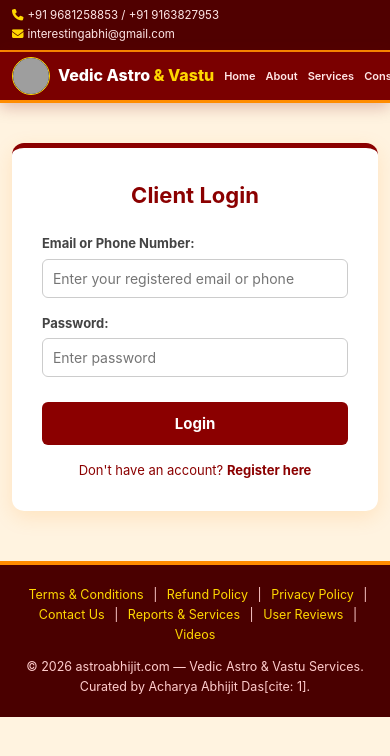
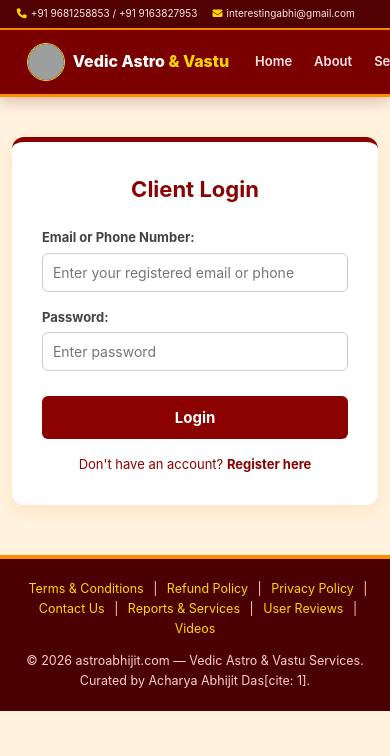
Before and after one commit to sduttapc-dot/astro-website, a website: page auth.html in a window 390 px wide. Drawn offline with Linux system fonts and the light colour scheme; grey boxes are pictures that could not be loaded.

Commit message:
Restore user chip and navbar overflow styles

```diff
--- a/style.css
+++ b/style.css
@@ -93,4 +93,40 @@ html, body {
     max-width: 100% !important;
     box-sizing: border-box !important;
   }
+}/* মোবাইল স্ক্রিনের জন্য হেডার ও মেনু ফিক্স */
+@media screen and (max-width: 768px) {
+  /* ওপরের কন্টাক্ট ইনফো বারটি মোবাইল ফ্রেন্ডলি করা */
+  header, .top-bar, .contact-info {
+    font-size: 11px !important;
+    padding: 5px !important;
+    text-align: center !important;
+    overflow-x: hidden;
+  }
+
+  /* ওপরের ফোন নম্বর ও ইমেল টেক্সট ছোট করা যাতে বাইরে না যায় */
+  header div, .top-bar span {
+    font-size: 10px !important;
+    display: inline-block;
+    word-break: break-all;
+  }
+
+  /* ন্যাভবার বা মেনুগুলোকে মোবাইলে সুন্দরভাবে নিচে নিচে সাজানো */
+  nav, .navbar, .menu {
+    display: flex !important;
+    flex-wrap: wrap !important;
+    justify-content: center !important;
+    padding: 5px !important;
+  }
+
+  nav a, .navbar a {
+    font-size: 13px !important;
+    padding: 6px 8px !important;
+    margin: 2px !important;
+  }
+
+  /* ব্যানার সেকশনের লেখা এবং প্যাডিং ঠিক করা */
+  h1 {
+    font-size: 24px !important;
+    line-height: 1.2 !important;
+  }
 }
```
